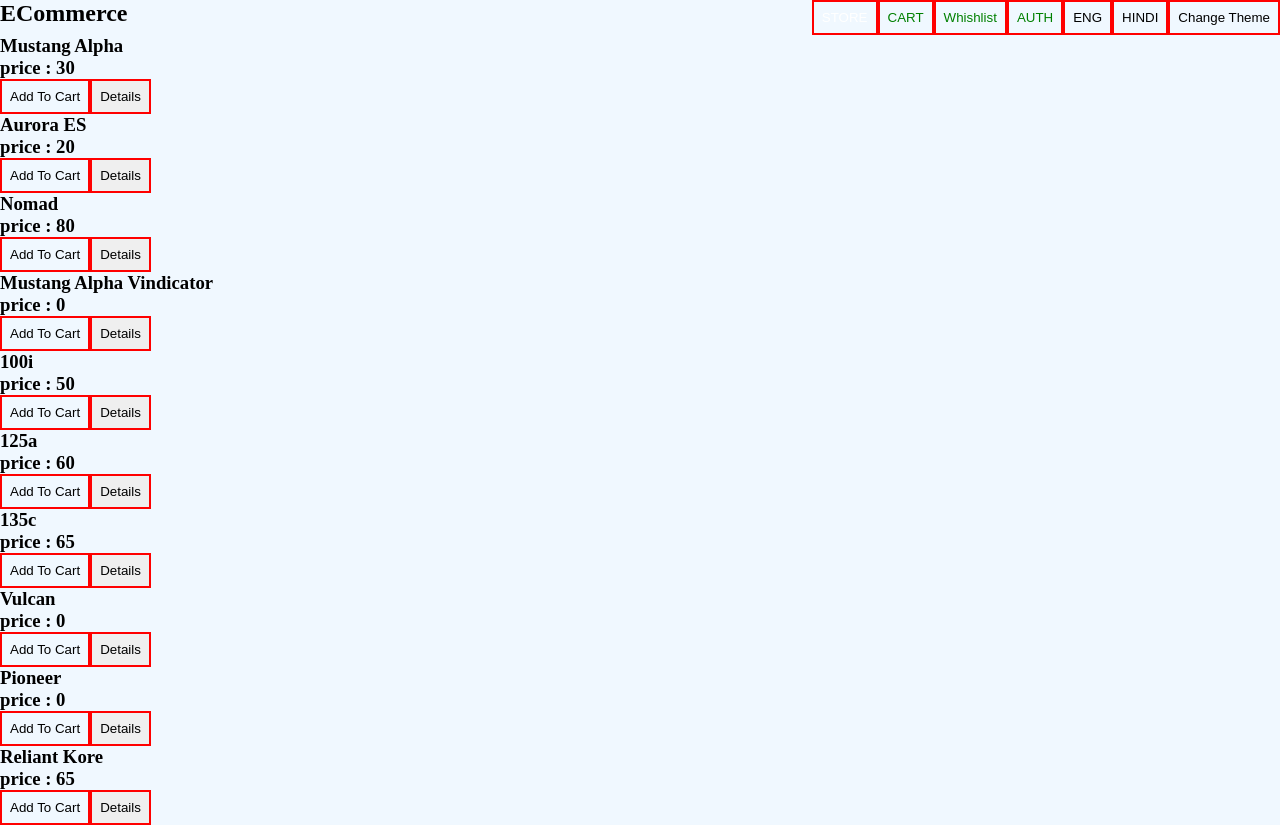
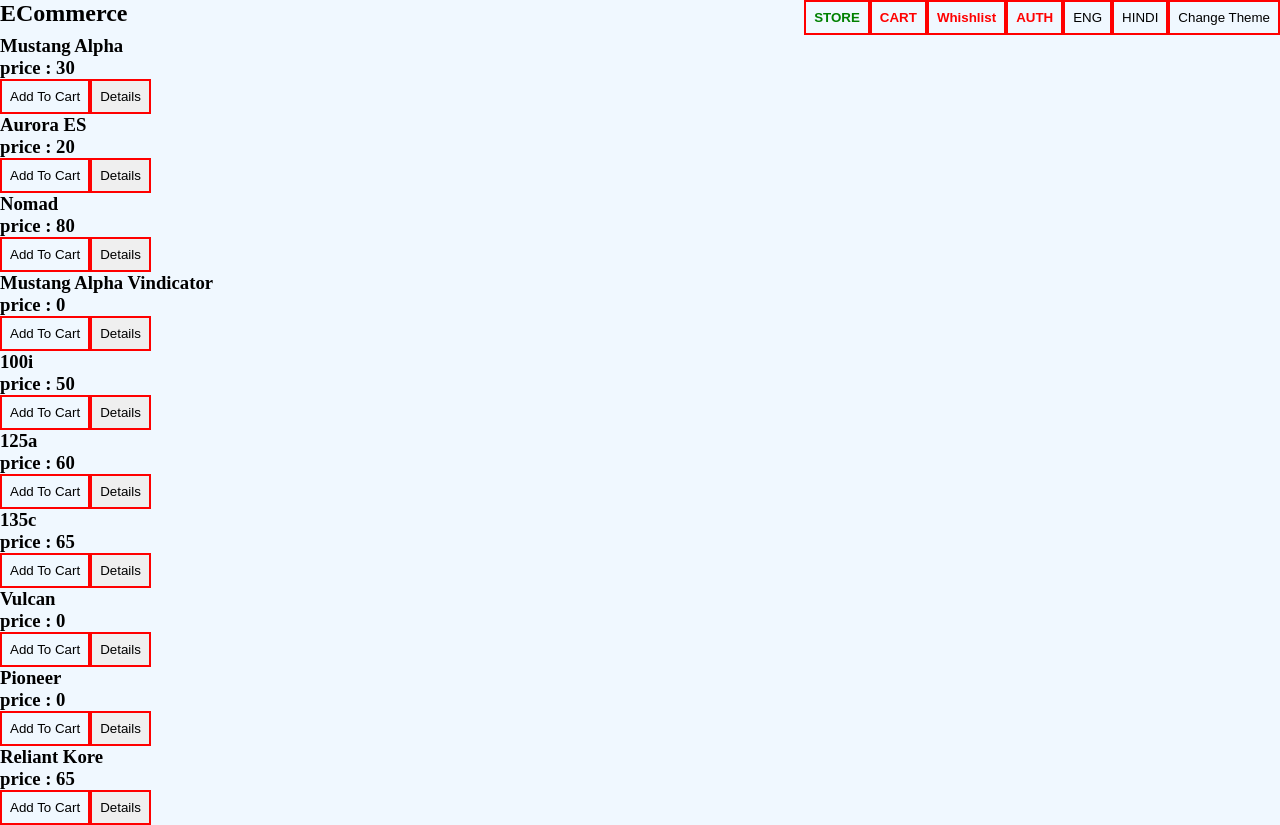
Before and after one commit to Tejs1/react-practise, a React (Create React App) app: page / in a window 1280 px wide. Built offline with nearby package versions, Linux system fonts and the light colour scheme.

Commit message:
Active styliongs to nav

```diff
--- a/src/Components/Nav.js
+++ b/src/Components/Nav.js
@@ -5,55 +5,39 @@ import { useTheme } from "../Context/theme-context";
 export function Nav() {
   const { theme, changeTheme } = useTheme();
   const { changeLang } = useLocal();
-  // const active = {
-  //   fontWeight: "bold",
-  //   color: "red",
-  // };
+  function getStyle() {
+    const active = {
+      fontWeight: "bold",
+      color: "green",
+    };
+    const inactive = {
+      fontWeight: "bold",
+      color: "red",
+    };
+    return ({ isActive }) => (isActive ? active : inactive);
+  }
 
   return (
     <nav>
       <h1 className="app-header">ECommerce </h1>
       <div>
         <button className={theme}>
-          <NavLink
-            to="/"
-            style={(isActive) => ({
-              color: isActive ? "white" : "blue",
-            })}
-          >
+          <NavLink to="/" style={getStyle()}>
             STORE
           </NavLink>
         </button>
         <button className={theme}>
-          <NavLink
-            to="cart"
-            style={(isActive) => ({
-              color: isActive ? "green" : "blue",
-            })}
-          >
-            {" "}
+          <NavLink to="cart" style={getStyle()}>
             CART
           </NavLink>
         </button>
         <button className={theme}>
-          <NavLink
-            to="whishlist"
-            style={(isActive) => ({
-              color: isActive ? "green" : "blue",
-            })}
-          >
-            {" "}
+          <NavLink to="whishlist" style={getStyle()}>
             Whishlist
           </NavLink>
         </button>
         <button className={theme}>
-          <NavLink
-            to="auth"
-            style={(isActive) => ({
-              color: isActive ? "green" : "blue",
-            })}
-          >
-            {" "}
+          <NavLink to="auth" style={getStyle()}>
             AUTH
           </NavLink>
         </button>
```
